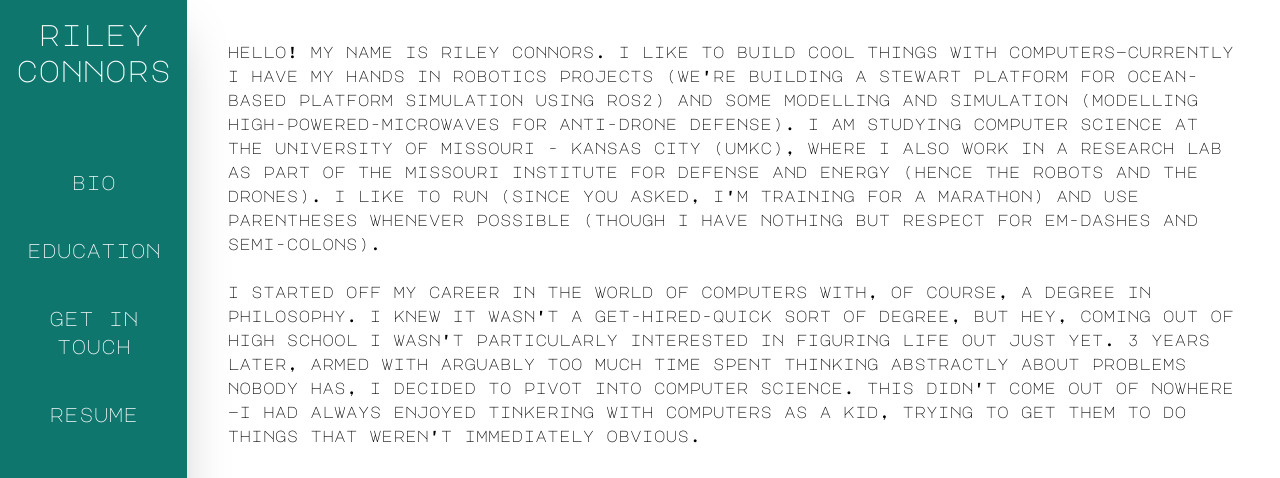
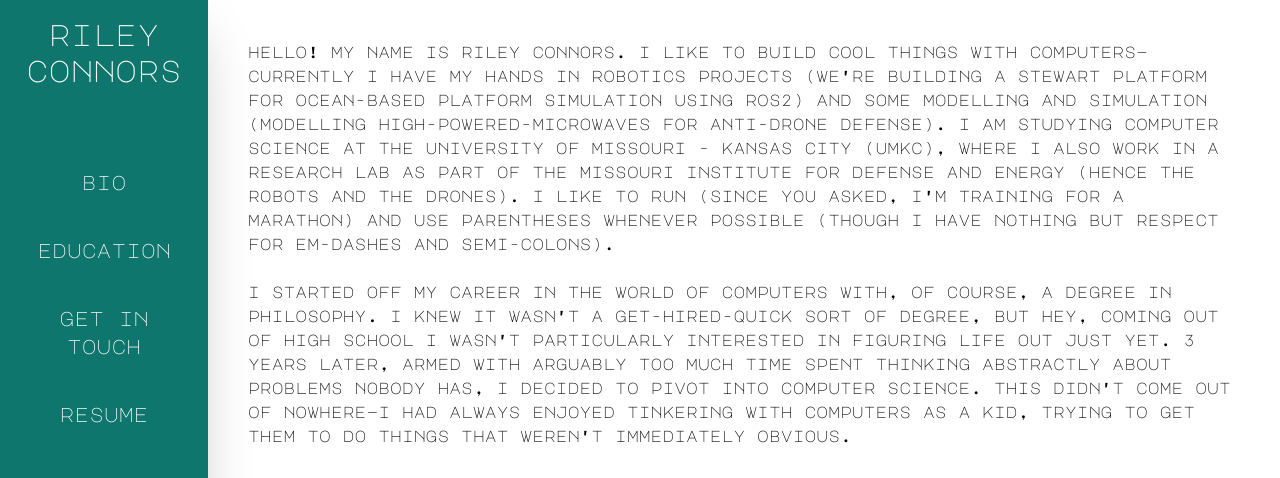
Before and after one commit to rilesc555/rilesc555.github.io, a website: page build/index.html in a window 1280 px wide. Both pictures are taken after a click on the button "riley connors". Shown: the top 478 px of the page. Drawn offline with nearby package versions, Linux system fonts and the light colour scheme.

Commit message:
fix sidebar width

```diff
--- a/build/index.html
+++ b/build/index.html
@@ -17,10 +17,10 @@
   <body
     class="min-h-screen bg-white text-black dark:bg-black dark:text-white flex align-middle font-MajorMono relative"
   >
-    <div class="bg-teal-700 text-white shadow-2xl min-h-screen w-3xs">
+    <div class="bg-teal-700 text-white shadow-2xl min-h-screen flex-none w-52">
       <section class="p-4 text-center flex flex-col gap-20">
         <h1 class="text-3xl font-medium">
-          <button href="#origin" class="transition-all hover:text-teal-300 hover:scale-110 duration-300">
+          <button id="btn_home" class="transition-all hover:text-teal-300 hover:scale-110 duration-300">
             riley connors
           </button>
         </h1>
--- a/build/js/script.js
+++ b/build/js/script.js
@@ -11,6 +11,10 @@ $(document).ready(function () {
     $("#btn_resume").click(function () {
       window.location.assign("./resume.pdf");
     })
+  $("#btn_home").click(function() {
+    $("#bio").fadeIn("fast", function () {});  })
+  $("#btn_home").click(function() {
+    $("#education").hide();  })
   $(".BTN_CLOSE").click(function () {
     $(this).closest(".window").fadeOut("fast", function () { });
   });
```
Also changed, not shown: build/css/styles.css.
